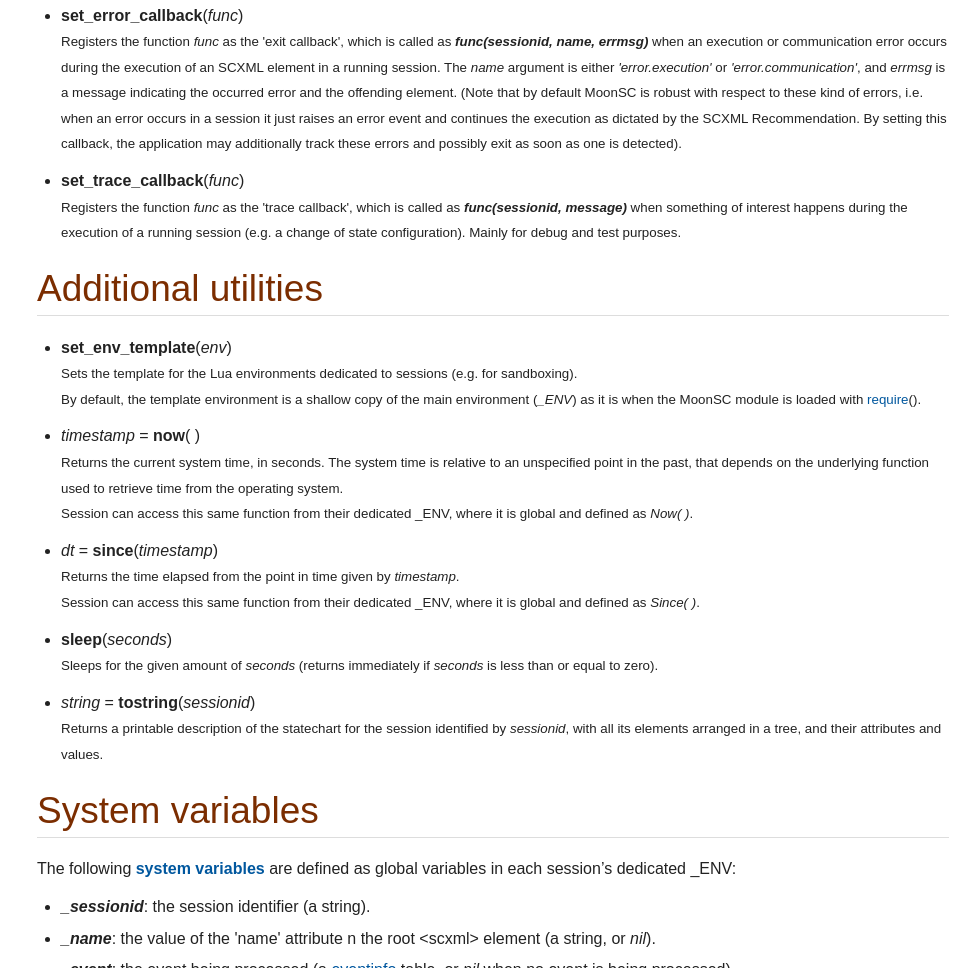
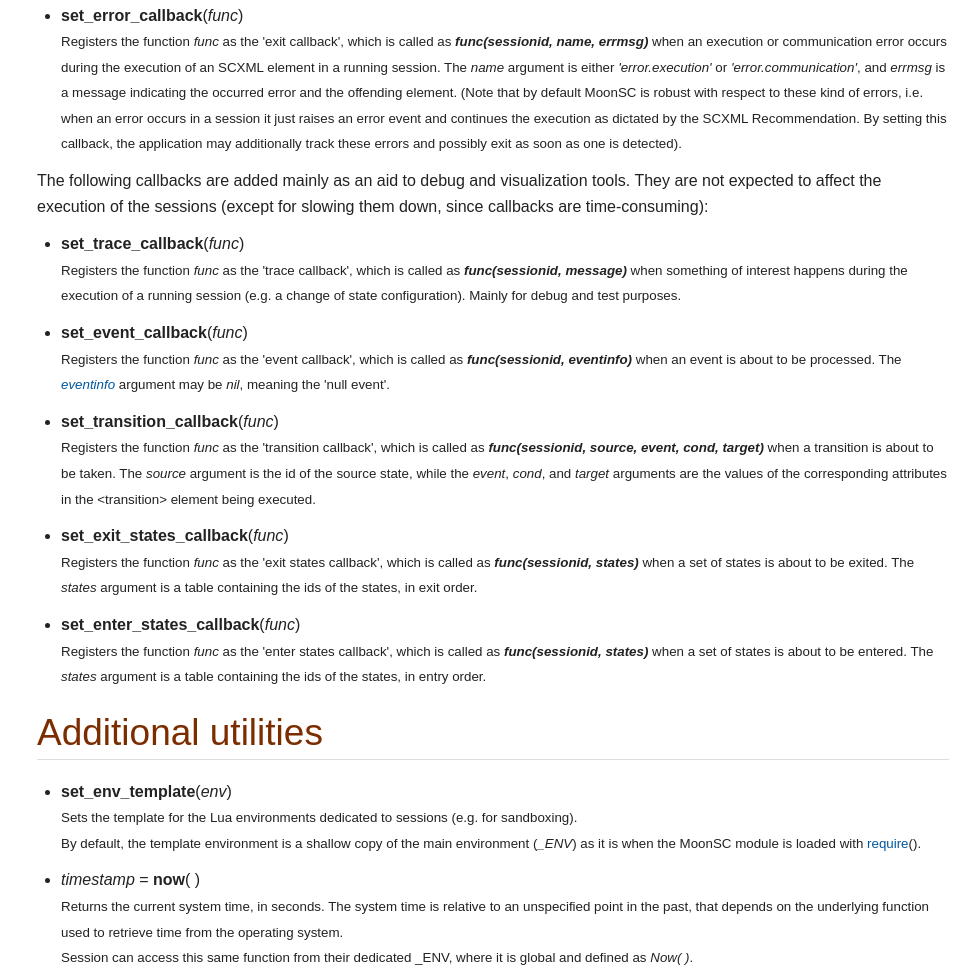
Before and after one commit to stetre/moonsc, a plain HTML site: page doc/index.html in a window 1280 px wide. Shown: the part 9823-10791 px from the top of the page, without its empty margins (307-1280 px from the left). Drawn offline with Linux system fonts and the light colour scheme.

Commit message:
Added microstep callbacks

```diff
--- a/doc/index.html
+++ b/doc/index.html
@@ -1569,6 +1569,11 @@ as one is detected).</span></p>
 </li>
 </ul>
 </div>
+<div class="paragraph">
+<p>The following callbacks are added mainly as an aid to debug and visualization tools. They
+are not expected to affect the execution of the sessions (except for slowing them down,
+since callbacks are time-consuming):</p>
+</div>
 <div id="set_trace_callback" class="ulist">
 <ul>
 <li>
@@ -1577,6 +1582,48 @@ as one is detected).</span></p>
 <strong><em>func(sessionid, message)</em></strong> when something of interest happens during the execution
 of a running session (e.g. a change of state configuration). Mainly for debug
 and test purposes.</span></p>
+</li>
+</ul>
+</div>
+<div id="set_event_callback" class="ulist">
+<ul>
+<li>
+<p><strong>set_event_callback</strong>(<em>func</em>)<br>
+<span class="small">Registers the function <em>func</em> as the 'event callback', which is called as
+<strong><em>func(sessionid, eventinfo)</em></strong> when an event is about to be processed.
+The <a href="#eventinfo"><em>eventinfo</em></a> argument may be <em>nil</em>, meaning the 'null event'.</span></p>
+</li>
+</ul>
+</div>
+<div id="set_transition_callback" class="ulist">
+<ul>
+<li>
+<p><strong>set_transition_callback</strong>(<em>func</em>)<br>
+<span class="small">Registers the function <em>func</em> as the 'transition callback', which is called as
+<strong><em>func(sessionid, source, event, cond, target)</em></strong> when a transition is about to be taken.
+The <em>source</em> argument is the id of the source state, while the <em>event</em>, <em>cond</em>, and
+<em>target</em> arguments are the values of the corresponding attributes in the &lt;transition&gt;
+element being executed.</span></p>
+</li>
+</ul>
+</div>
+<div id="set_exit_states_callback" class="ulist">
+<ul>
+<li>
+<p><strong>set_exit_states_callback</strong>(<em>func</em>)<br>
+<span class="small">Registers the function <em>func</em> as the 'exit states callback', which is called as
+<strong><em>func(sessionid, states)</em></strong> when a set of states is about to be exited. The <em>states</em>
+argument is a table containing the ids of the states, in exit order.</span></p>
+</li>
+</ul>
+</div>
+<div id="set_enter_states_callback" class="ulist">
+<ul>
+<li>
+<p><strong>set_enter_states_callback</strong>(<em>func</em>)<br>
+<span class="small">Registers the function <em>func</em> as the 'enter states callback', which is called as
+<strong><em>func(sessionid, states)</em></strong> when a set of states is about to be entered. The <em>states</em>
+argument is a table containing the ids of the states, in entry order.</span></p>
 </li>
 </ul>
 </div>
```
Also changed, not shown: 2 other files.
